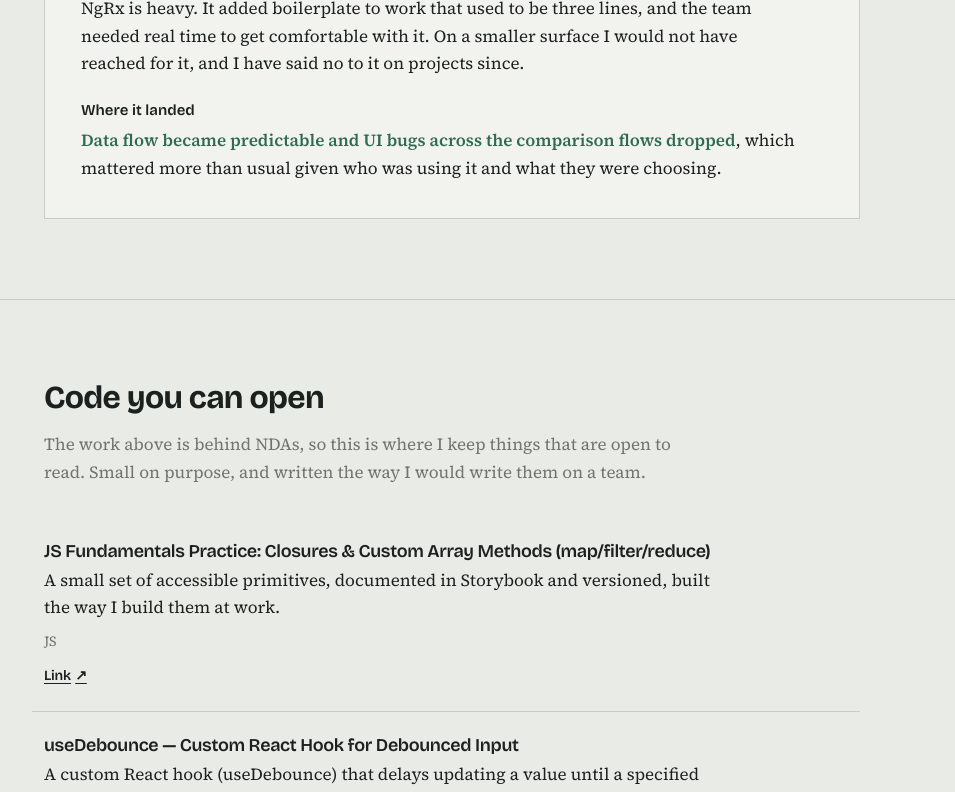
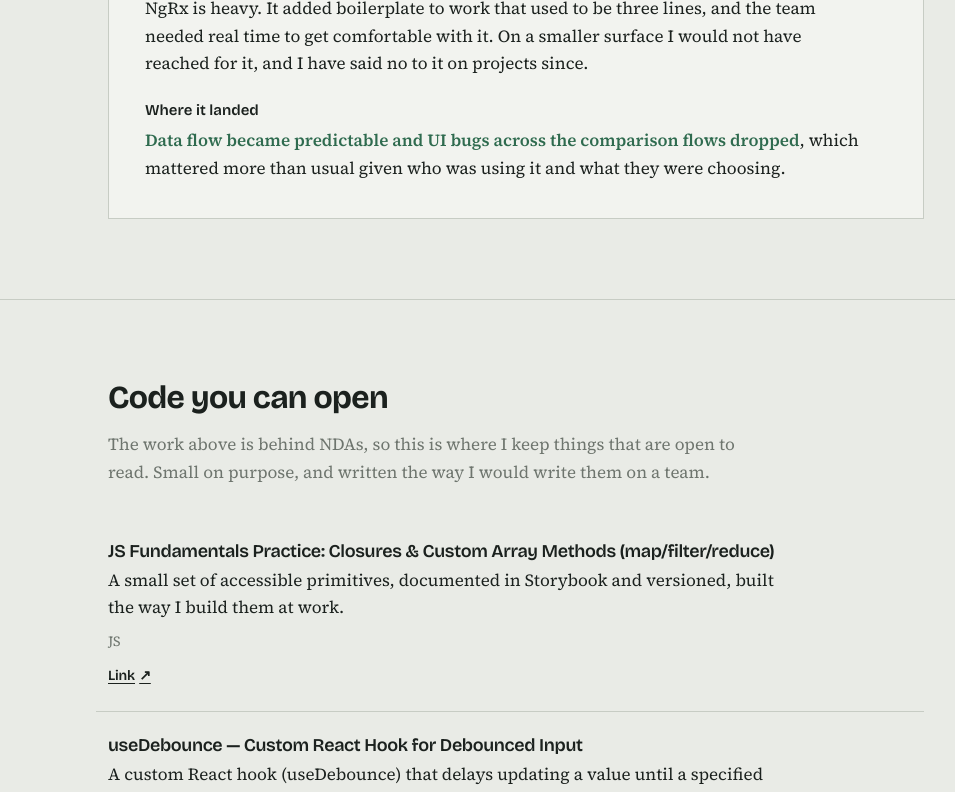
Before and after one commit to Amala-Jose/amala-jose.github.io, a React (Vite) app: page / in a window 1280 px wide. Shown: the part 2708-3500 px from the top of the page, without its empty margins (4-959 px from the left). Built offline with nearby package versions, Linux system fonts and the light colour scheme.

Commit message:
adding styling back

```diff
--- a/src/styles/global.css
+++ b/src/styles/global.css
@@ -72,7 +72,7 @@ img {
 }
 
 .section-pad {
-  padding: clamp(3rem, 7vw, 5rem) 0;
+  padding: clamp(3rem, 7vw, 5rem) var(--gutter);
 }
 
 .section-lede {
```
